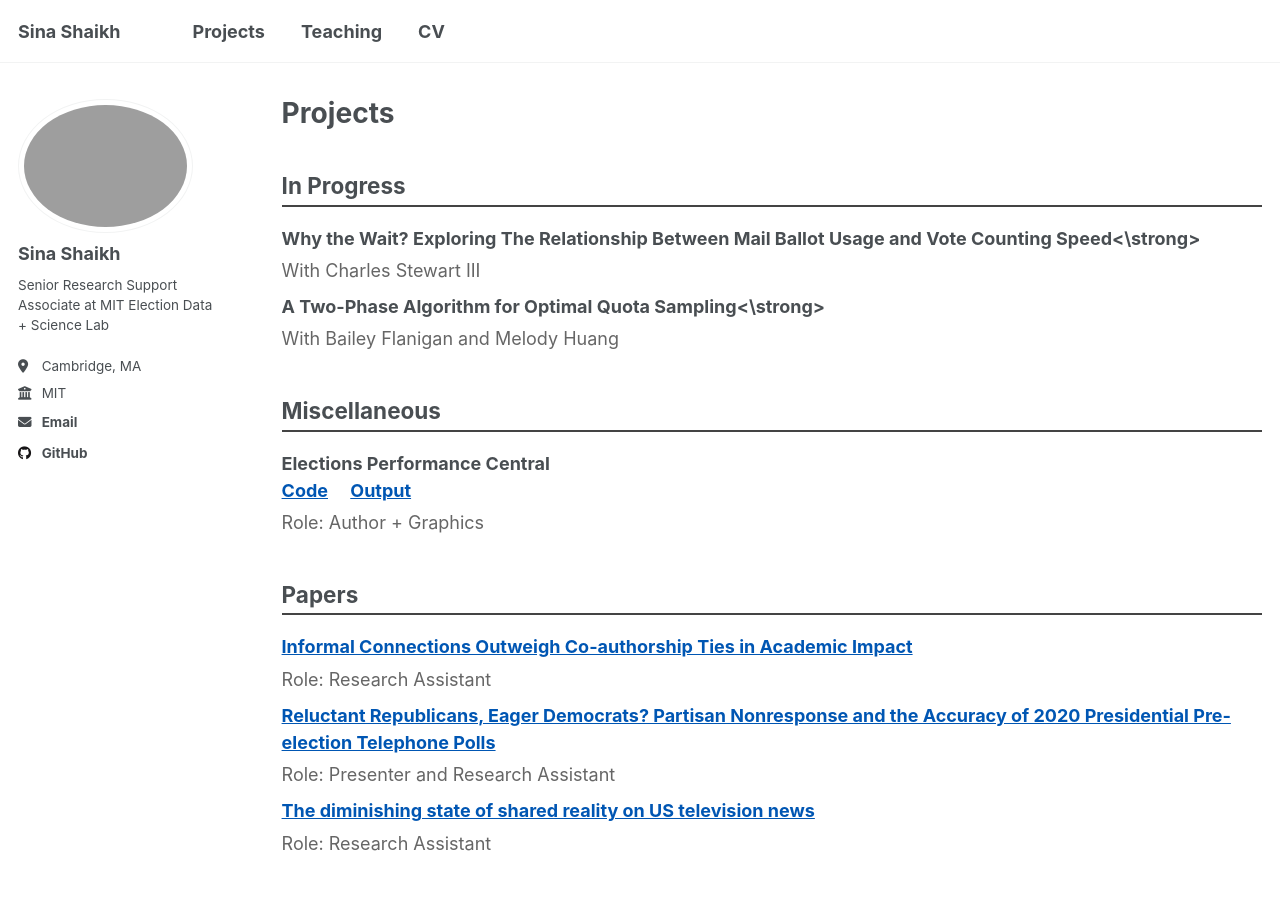
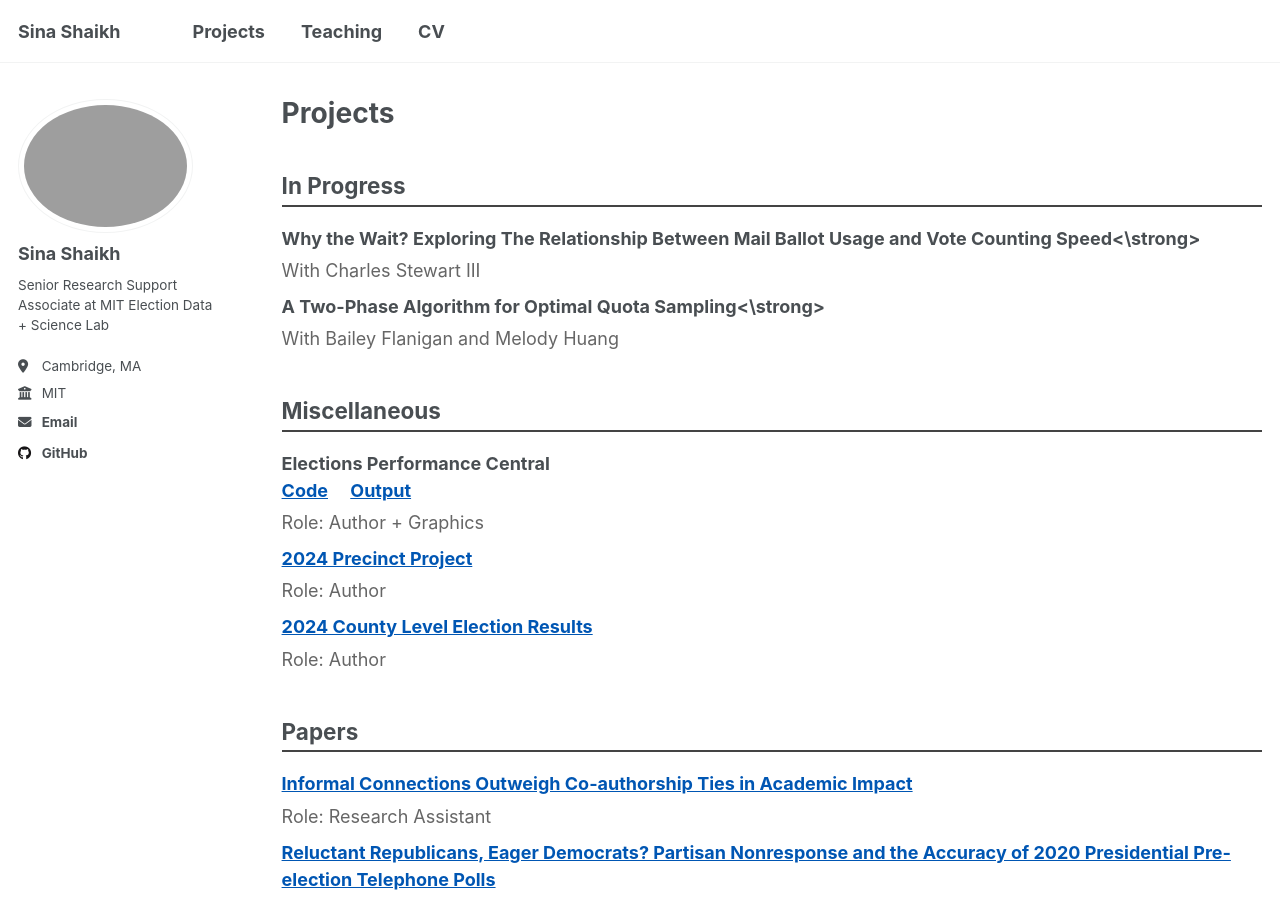
Before and after one commit to SinaShaikh/sinashaikh.github.io, a Jekyll site: the page built from _pages/publications.html, in a window 1280 px wide and 900 px high. Built offline with Jekyll 4.4.1, drawn with Linux system fonts in a browser that asks for light colours; a script that is not in the unit is left out.

Commit message:
Update publications.html

```diff
--- a/_pages/publications.html
+++ b/_pages/publications.html
@@ -86,6 +86,16 @@ author_profile: true
         <a href="https://www.elexcentral.org/state-updates" target="_blank" rel="noopener noreferrer">
           Output</a>
         <span class="role">Role: Author + Graphics</span>
+      </li>
+      <li>
+        <a href="https://github.com/MEDSL/2024-elections-official" target="_blank" rel="noopener noreferrer">
+          2024 Precinct Project</a>
+        <span class="role">Role: Author</span>
+      </li>
+      <li>
+        <a href="https://dataverse.harvard.edu/dataset.xhtml?persistentId=doi:10.7910/DVN/VOQCHQ" target="_blank" rel="noopener noreferrer">
+          2024 County Level Election Results</a>
+        <span class="role">Role: Author </span>
       </li>
     </ul>
 
```
